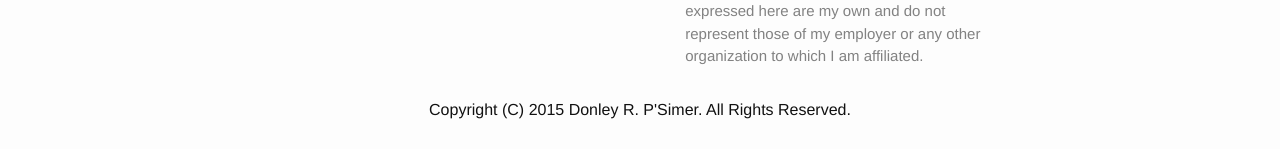
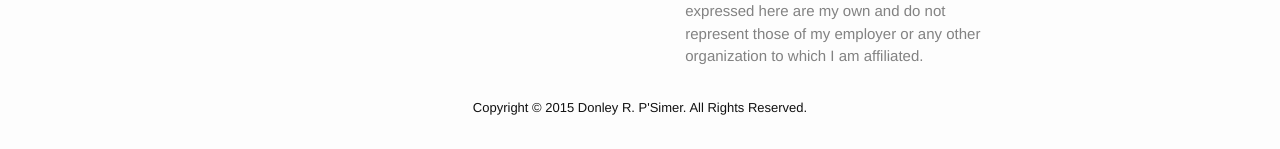
Before and after one commit to donleyp/www-psimer-net, a Jekyll site: the page built from index.html, in a window 1280 px wide. Shown: the part 852-1001 px from the top of the page. Built offline with Jekyll 4.4.1, drawn with Linux system fonts in a browser that asks for light colours.

Commit message:
fixed copyright to use proper character and styles instead of 'center'

```diff
--- a/_includes/footer.html
+++ b/_includes/footer.html
@@ -49,7 +49,7 @@
         <p class="text">{{ site.description }}</p>
       </div>
     </div>
-    <div><center>Copyright (C) 2015 Donley R. P'Simer. All Rights Reserved.</center></div>
+    <div class="footer-copy">Copyright &copy; 2015 Donley R. P'Simer. All Rights Reserved.</div>
   </div>
 
 </footer>
--- a/_sass/_layout.scss
+++ b/_sass/_layout.scss
@@ -135,6 +135,11 @@
     width:         calc(45% - (#{$spacing-unit} / 2));
 }
 
+.footer-copy {
+    text-align: center;
+    font-size: small;
+}
+
 @include media-query($on-laptop) {
     .footer-col-1,
     .footer-col-2 {
```
